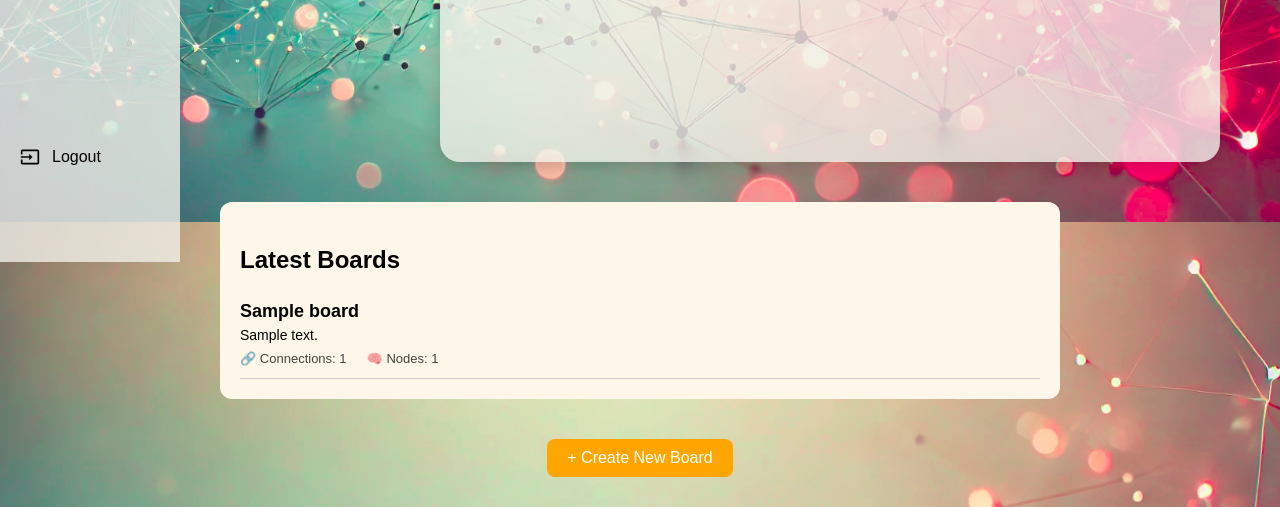
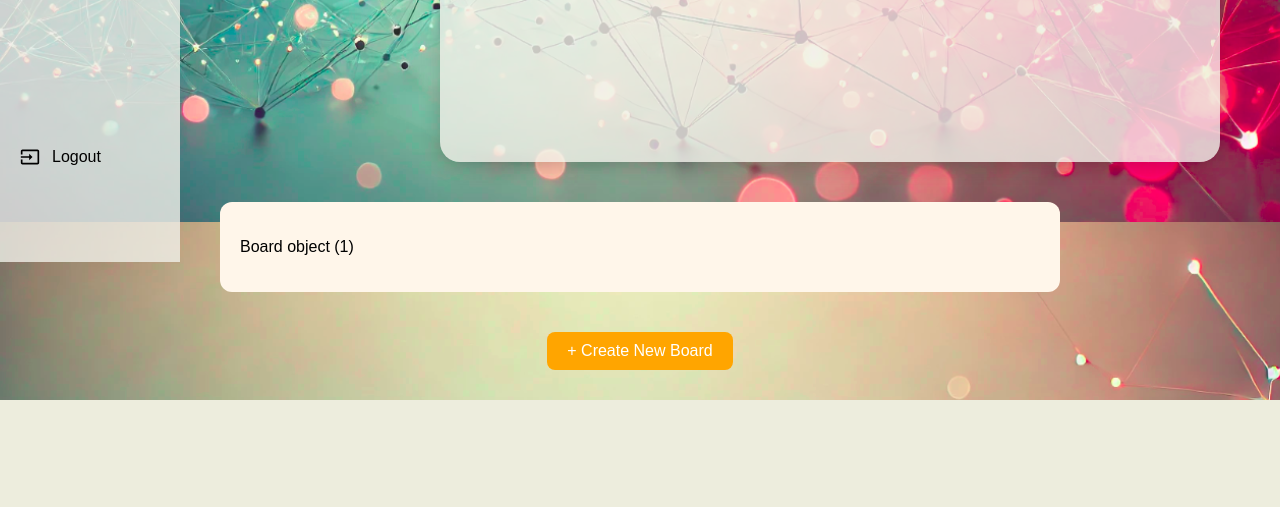
Before and after one commit to tyasemin/SWE573, a Django app: template backend/profile_app/templates/profile_app/profile.html in a window 1280 px wide. Shown: the part 578-1085 px from the top of the page. After the commit the page ends 978 px from the top, so only its background shows below. Run offline with Django 4.2, Linux system fonts and the light colour scheme; the template is opened without the code that fills it: values that come from a table or form of the project are taken from there, others are empty; tables that the repository leaves empty hold one stand-in row (values such as "Sample post"); parts of the project's set-up code (start-up, migrations or seed data) failed here and were passed over.

Commit message:
profile update

```diff
--- a/backend/profile_app/templates/profile_app/profile.html
+++ b/backend/profile_app/templates/profile_app/profile.html
@@ -74,23 +74,11 @@
 
   <!-- Latest Boards Section -->
   <div class="latest-boards">
-    <h3>Latest Boards</h3>
-    {% if latest_boards %}
-      <ul class="board-list">
-        {% for board in latest_boards %}
-          <li class="board-item">
-            <h4>{{ board.title }}</h4>
-            <p>{{ board.description|truncatewords:20 }}</p>
-            <div class="board-meta">
-              <span>🔗 Connections: {{ board.number_of_connections }}</span>
-              <span>🧠 Nodes: {{ board.number_of_nodes }}</span>
-            </div>
-          </li>
-        {% endfor %}
-      </ul>
-    {% else %}
-      <p>You haven’t created any boards yet.</p>
-    {% endif %}
+    {% for board in latest_boards %}
+      <p>{{ board }}</p>
+      {% empty %}
+        <p>No boards found.</p>
+      {% endfor %}
   </div>
   <div class="create-board-section">
     <a href="{% url 'create_board' %}" class="create-board-button">
--- a/backend/profile_app/views.py
+++ b/backend/profile_app/views.py
@@ -7,6 +7,7 @@ from db.models import Board
 @login_required
 def profile(request):
     latest_boards = Board.objects.all()
+    print("Boards in DB:", latest_boards)
     return render(request, 'profile_app/profile.html', {
         "user": request.user,
         "latest_boards": latest_boards
```
